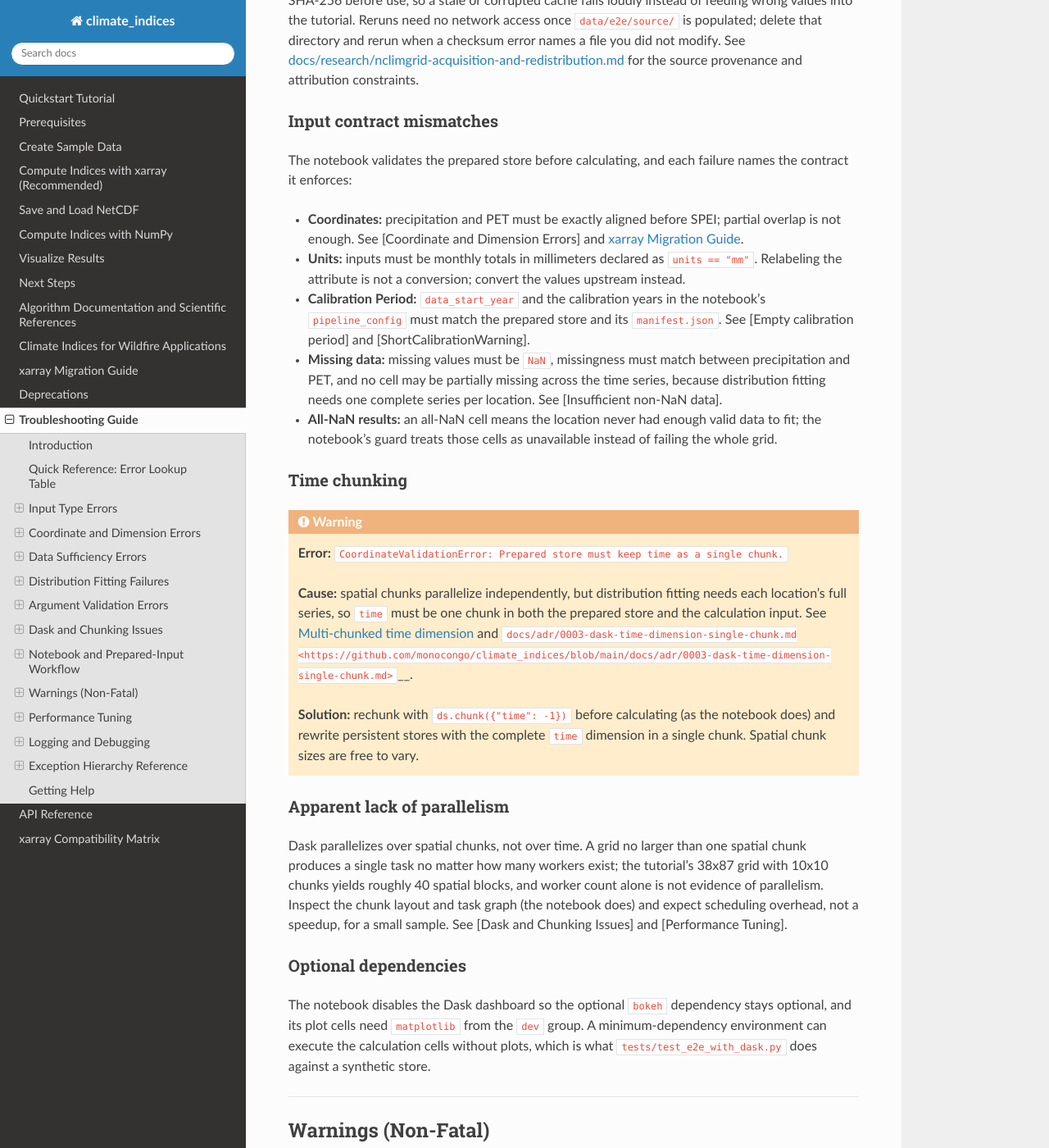
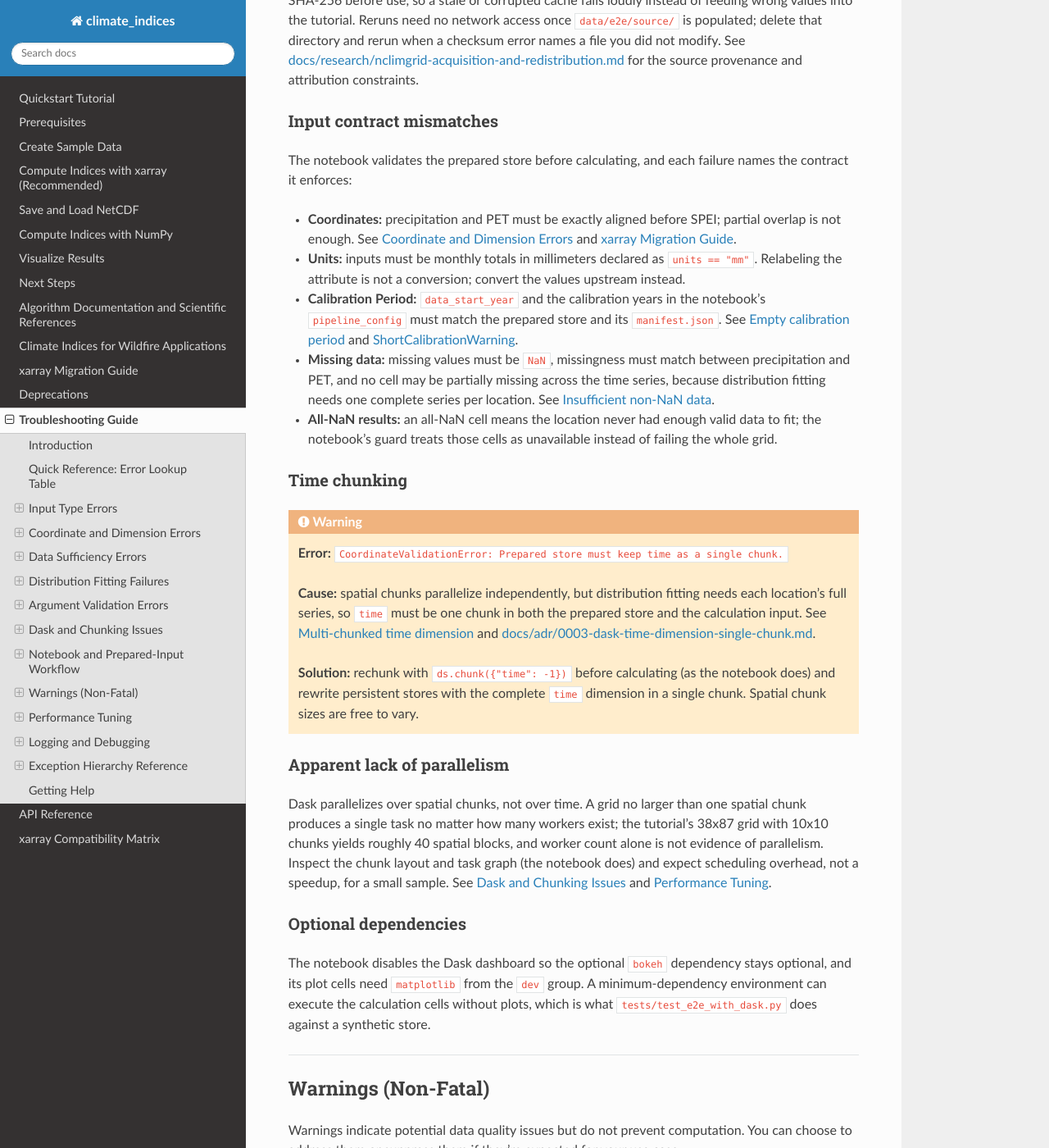
Before and after one commit to monocongo/climate_indices, a Sphinx documentation site: the page built from docs/troubleshooting.md, in a window 1280 px wide and 1400 px high, scrolled down 19925 px. Shown: the whole window at 82% size. Built offline with Sphinx 7.4.7 and the Read the Docs theme 3.1.0, drawn with Linux system fonts in a browser that asks for light colours; some of the changed lines change nothing that is shown.

Commit message:
docs(troubleshooting): restore the intra-page links the conversion flattened
The RST-to-MyST converter turned implicit section references such as
`Coordinate and Dimension Errors`_ into bare `[Coordinate and Dimension
Errors]` text, and left one line-wrapped external link as literal RST, so six
internal links and the ADR-0003 link rendered as plain text. Point them at the
heading anchors the page already publishes and use a Markdown link for the ADR
document.

```diff
--- a/docs/troubleshooting.md
+++ b/docs/troubleshooting.md
@@ -870,19 +870,20 @@ The notebook validates the prepared store before calculating, and each failure
 names the contract it enforces:
 
 - **Coordinates:** precipitation and PET must be exactly aligned before SPEI;
-  partial overlap is not enough. See [Coordinate and Dimension Errors] and
+  partial overlap is not enough. See
+  [Coordinate and Dimension Errors](#coordinate-and-dimension-errors) and
   {doc}`xarray_migration`.
 - **Units:** inputs must be monthly totals in millimeters declared as
   `units == "mm"`. Relabeling the attribute is not a conversion; convert the
   values upstream instead.
 - **Calibration Period:** `data_start_year` and the calibration years in the
   notebook's `pipeline_config` must match the prepared store and its
-  `manifest.json`. See [Empty calibration period] and
-  [ShortCalibrationWarning].
+  `manifest.json`. See [Empty calibration period](#empty-calibration-period) and
+  [ShortCalibrationWarning](#shortcalibrationwarning).
 - **Missing data:** missing values must be `NaN`, missingness must match
   between precipitation and PET, and no cell may be partially missing across
   the time series, because distribution fitting needs one complete series per
-  location. See [Insufficient non-NaN data].
+  location. See [Insufficient non-NaN data](#insufficient-non-nan-data).
 - **All-NaN results:** an all-NaN cell means the location never had enough
   valid data to fit; the notebook's guard treats those cells as unavailable
   instead of failing the whole grid.
@@ -896,8 +897,7 @@ names the contract it enforces:
 fitting needs each location's full series, so `time` must be one chunk in
 both the prepared store and the calculation input. See
 [Multi-chunked time dimension](#multi-chunked-time-dimension) and
-`docs/adr/0003-dask-time-dimension-single-chunk.md
-<https://github.com/monocongo/climate_indices/blob/main/docs/adr/0003-dask-time-dimension-single-chunk.md>`__.
+[docs/adr/0003-dask-time-dimension-single-chunk.md](https://github.com/monocongo/climate_indices/blob/main/docs/adr/0003-dask-time-dimension-single-chunk.md).
 
 **Solution:** rechunk with `ds.chunk({"time": -1})` before calculating
 (as the notebook does) and rewrite persistent stores with the complete
@@ -911,7 +911,8 @@ one spatial chunk produces a single task no matter how many workers exist; the
 tutorial's 38x87 grid with 10x10 chunks yields roughly 40 spatial blocks, and
 worker count alone is not evidence of parallelism. Inspect the chunk layout and
 task graph (the notebook does) and expect scheduling overhead, not a speedup,
-for a small sample. See [Dask and Chunking Issues] and [Performance Tuning].
+for a small sample. See [Dask and Chunking Issues](#dask-and-chunking-issues) and
+[Performance Tuning](#performance-tuning).
 
 ### Optional dependencies
 
```
